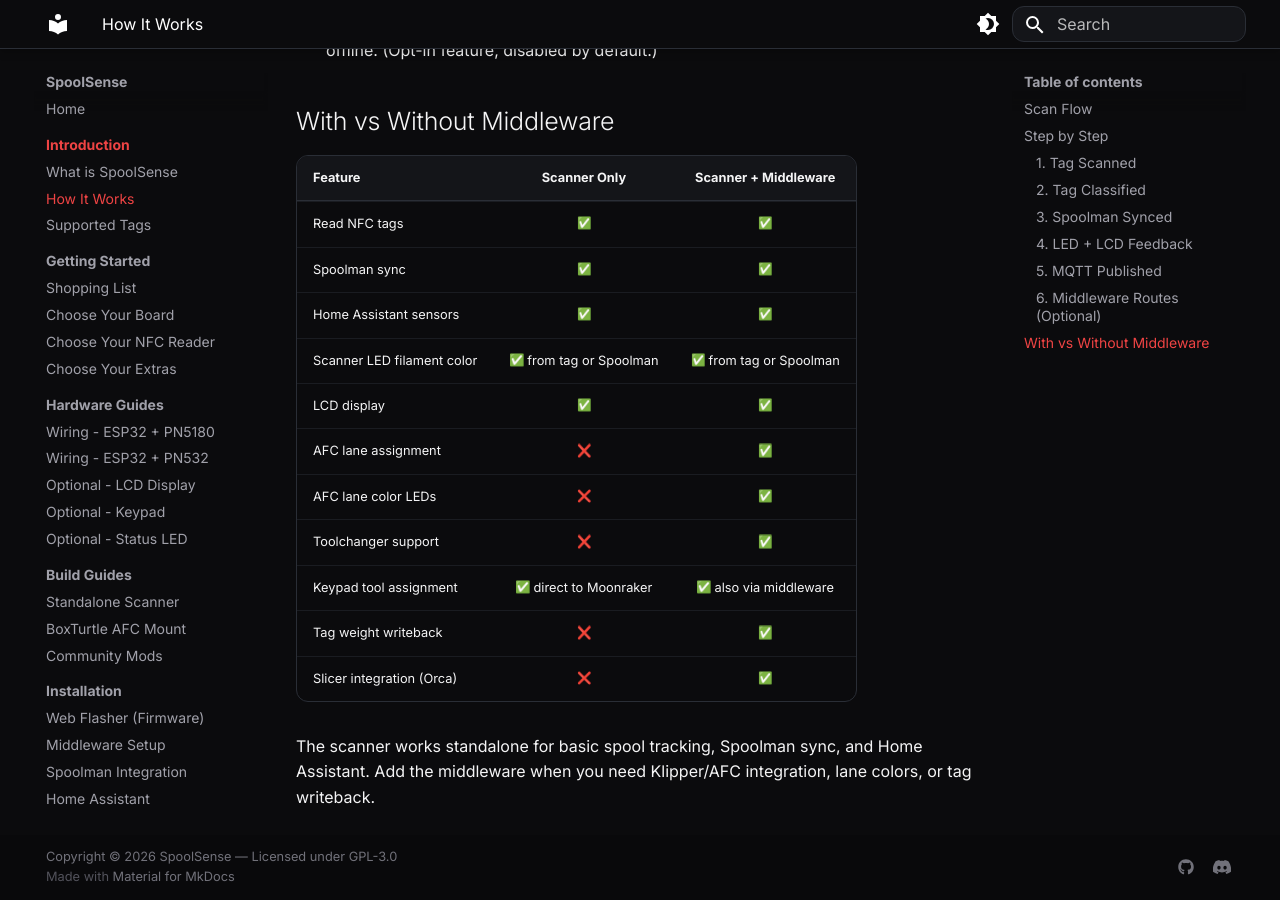
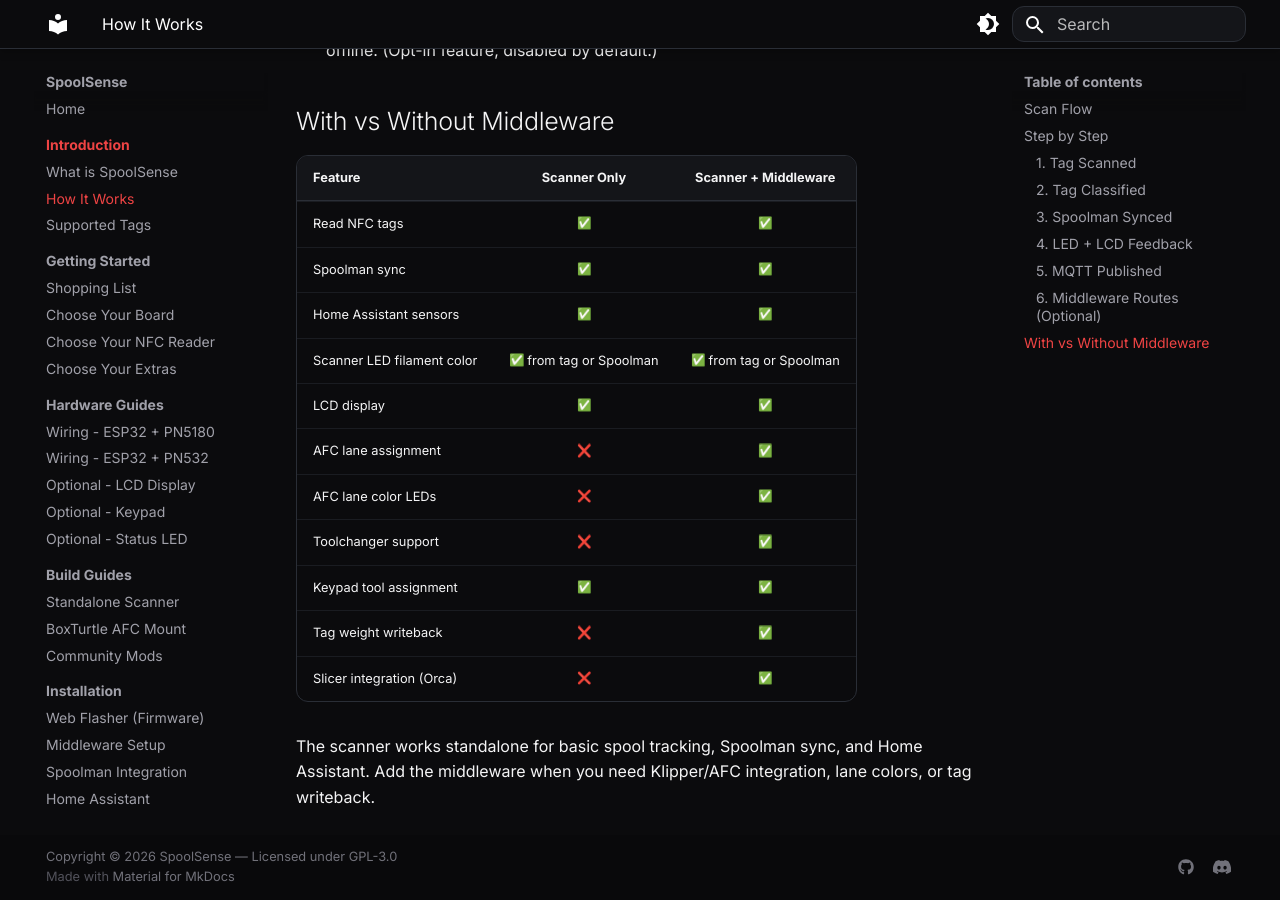
Before and after one commit to SpoolSense/spoolsense.org, an MkDocs documentation site: the page built from docs/intro/how-it-works.md, in a window 1280 px wide and 900 px high, scrolled down 2647 px. Built offline with MkDocs 1.6.1 and Material for MkDocs 9.7.7, drawn with Linux system fonts in a browser that asks for light colours; emoji names are drawn with the system emoji font.

Commit message:
docs: simplify keypad row in middleware comparison table

```diff
--- a/docs/intro/how-it-works.md
+++ b/docs/intro/how-it-works.md
@@ -86,7 +86,7 @@ If running the middleware on your Klipper host, it receives the MQTT scan event
 | AFC lane assignment | :x: | :white_check_mark: |
 | AFC lane color LEDs | :x: | :white_check_mark: |
 | Toolchanger support | :x: | :white_check_mark: |
-| Keypad tool assignment | :white_check_mark: direct to Moonraker | :white_check_mark: also via middleware |
+| Keypad tool assignment | :white_check_mark: | :white_check_mark: |
 | Tag weight writeback | :x: | :white_check_mark: |
 | Slicer integration (Orca) | :x: | :white_check_mark: |
 
```
